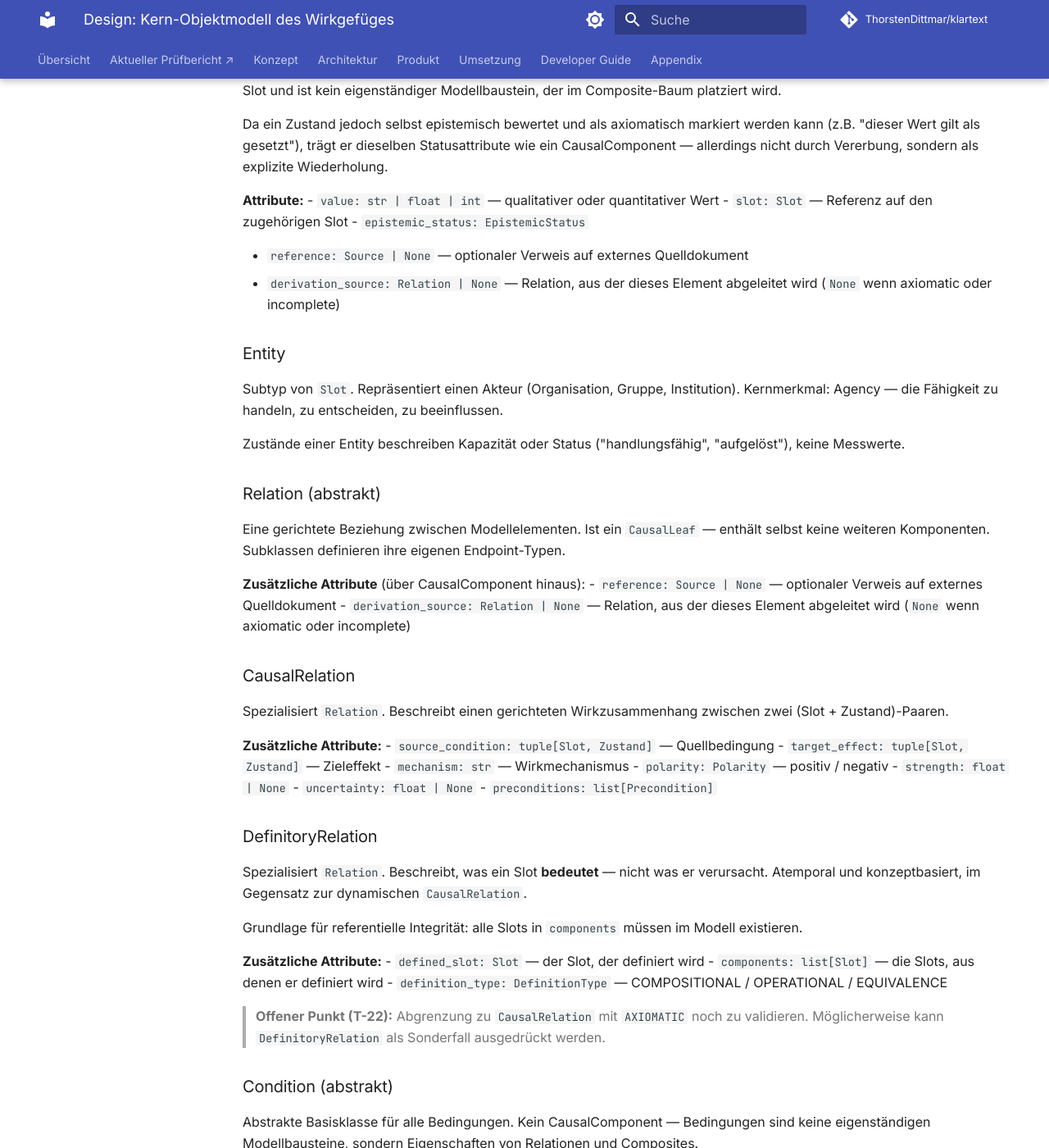
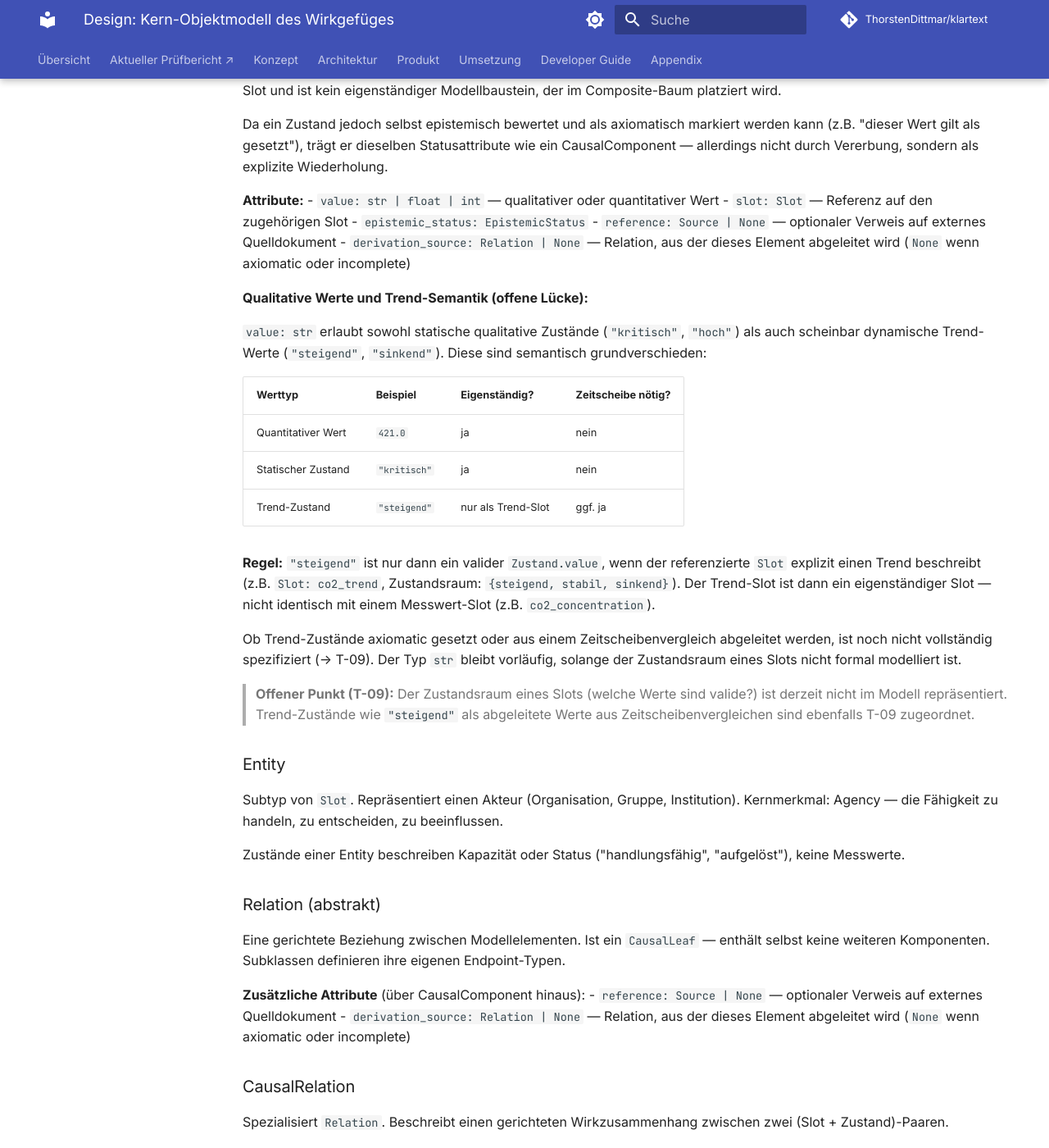
Before and after one commit to ThorstenDittmar/klartext, an MkDocs documentation site: the page built from docs/superpowers/specs/2026-06-01-causal-core-object-model-design.md, in a window 1280 px wide and 1400 px high, scrolled down 3687 px. Shown: the whole window at 82% size. Built offline with MkDocs 1.6.1 and Material for MkDocs 9.7.7, drawn with Linux system fonts in a browser that asks for light colours; comment, search, counter and statistics services are not loaded.

Commit message:
docs(wirkgefuege): clarify Zustand value semantics and trend-state gap
Static qualitative values ("kritisch") and trend values ("steigend")
are semantically distinct: trend values are only valid on a slot that
explicitly models a trend variable, not on a measurement slot. Whether
trends are axiomatic or derived from time-slice comparison is deferred
to T-09. Also adds the missing Slot state-space question to T-09.

Co-Authored-By: Claude Sonnet 4.6 <noreply@anthropic.com>

```diff
--- a/docs/superpowers/specs/2026-06-01-causal-core-object-model-design.md
+++ b/docs/superpowers/specs/2026-06-01-causal-core-object-model-design.md
@@ -141,9 +141,24 @@ Da ein Zustand jedoch selbst epistemisch bewertet und als axiomatisch markiert w
 - `value: str | float | int` — qualitativer oder quantitativer Wert
 - `slot: Slot` — Referenz auf den zugehörigen Slot
 - `epistemic_status: EpistemicStatus`
-
 - `reference: Source | None` — optionaler Verweis auf externes Quelldokument
 - `derivation_source: Relation | None` — Relation, aus der dieses Element abgeleitet wird (`None` wenn axiomatic oder incomplete)
+
+**Qualitative Werte und Trend-Semantik (offene Lücke):**
+
+`value: str` erlaubt sowohl statische qualitative Zustände (`"kritisch"`, `"hoch"`) als auch scheinbar dynamische Trend-Werte (`"steigend"`, `"sinkend"`). Diese sind semantisch grundverschieden:
+
+| Werttyp | Beispiel | Eigenständig? | Zeitscheibe nötig? |
+|---|---|---|---|
+| Quantitativer Wert | `421.0` | ja | nein |
+| Statischer Zustand | `"kritisch"` | ja | nein |
+| Trend-Zustand | `"steigend"` | nur als Trend-Slot | ggf. ja |
+
+**Regel:** `"steigend"` ist nur dann ein valider `Zustand.value`, wenn der referenzierte `Slot` explizit einen Trend beschreibt (z.B. `Slot: co2_trend`, Zustandsraum: `{steigend, stabil, sinkend}`). Der Trend-Slot ist dann ein eigenständiger Slot — nicht identisch mit einem Messwert-Slot (z.B. `co2_concentration`).
+
+Ob Trend-Zustände axiomatic gesetzt oder aus einem Zeitscheibenvergleich abgeleitet werden, ist noch nicht vollständig spezifiziert (→ T-09). Der Typ `str` bleibt vorläufig, solange der Zustandsraum eines Slots nicht formal modelliert ist.
+
+> **Offener Punkt (T-09):** Der Zustandsraum eines Slots (welche Werte sind valide?) ist derzeit nicht im Modell repräsentiert. Trend-Zustände wie `"steigend"` als abgeleitete Werte aus Zeitscheibenvergleichen sind ebenfalls T-09 zugeordnet.
 
 ### Entity
 Subtyp von `Slot`. Repräsentiert einen Akteur (Organisation, Gruppe, Institution). Kernmerkmal: Agency — die Fähigkeit zu handeln, zu entscheiden, zu beeinflussen.
```
